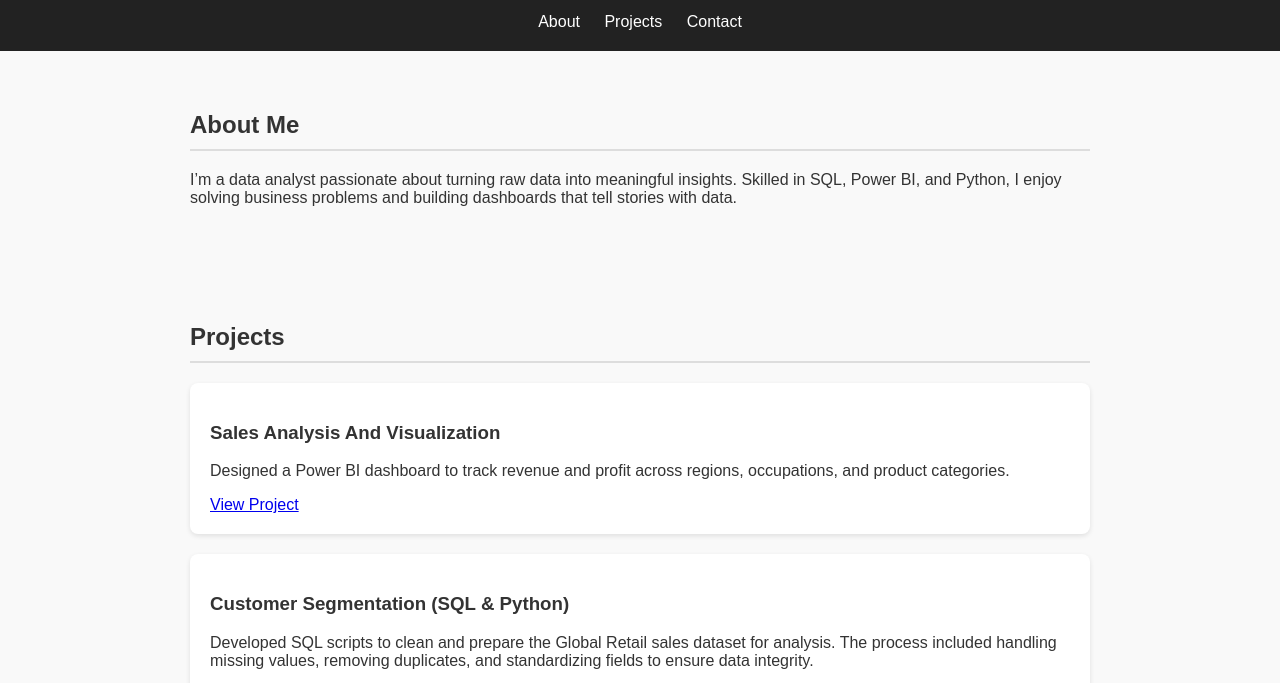
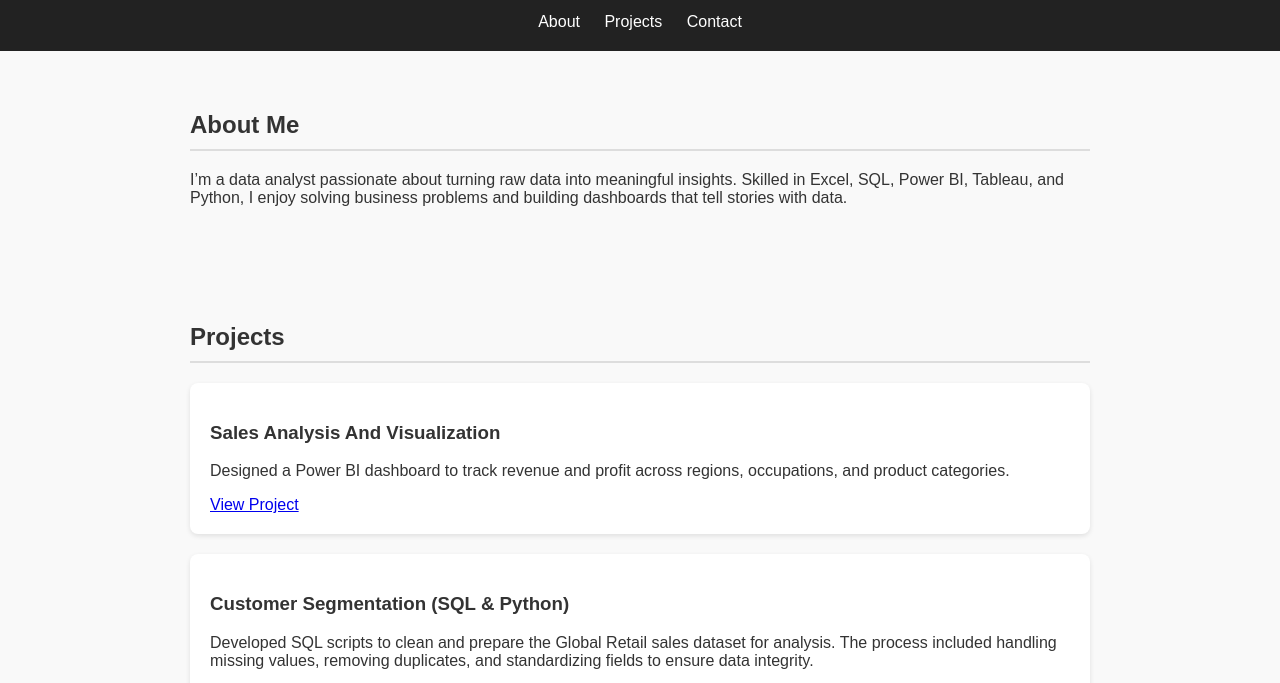
Before and after one commit to Ibukun01-max/ibukun01-max.github.io, a plain HTML site: page index.html in a window 1280 px wide. Shown: the part 95-778 px from the top of the page. Drawn offline with Linux system fonts and the light colour scheme.

Commit message:
index.html

```diff
--- a/index.html
+++ b/index.html
@@ -71,7 +71,7 @@
     <h2>About Me</h2>
     <p>
       I’m a data analyst passionate about turning raw data into meaningful insights.
-      Skilled in SQL, Power BI, and Python, I enjoy solving business problems
+      Skilled in Excel, SQL, Power BI, Tableau, and Python, I enjoy solving business problems
       and building dashboards that tell stories with data.
     </p>
   </section>
```
